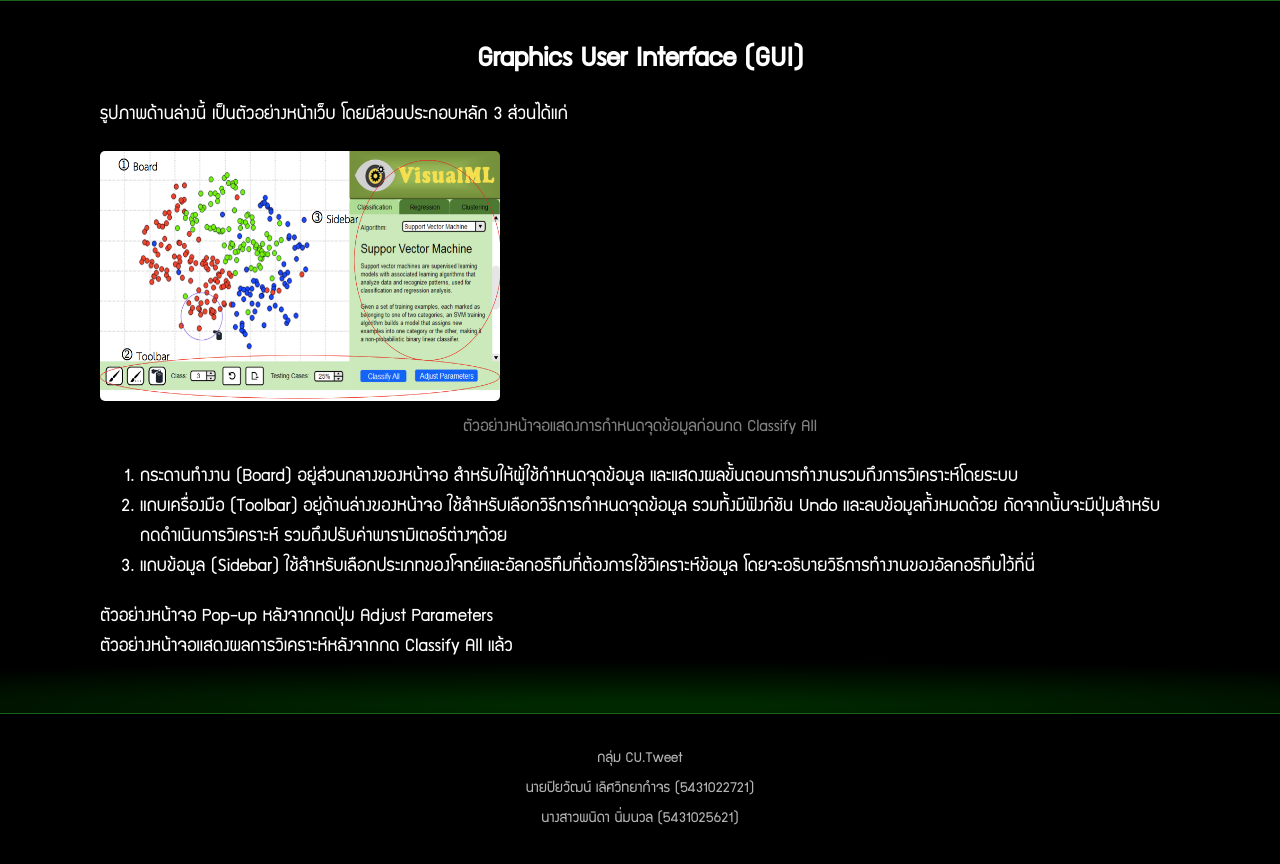
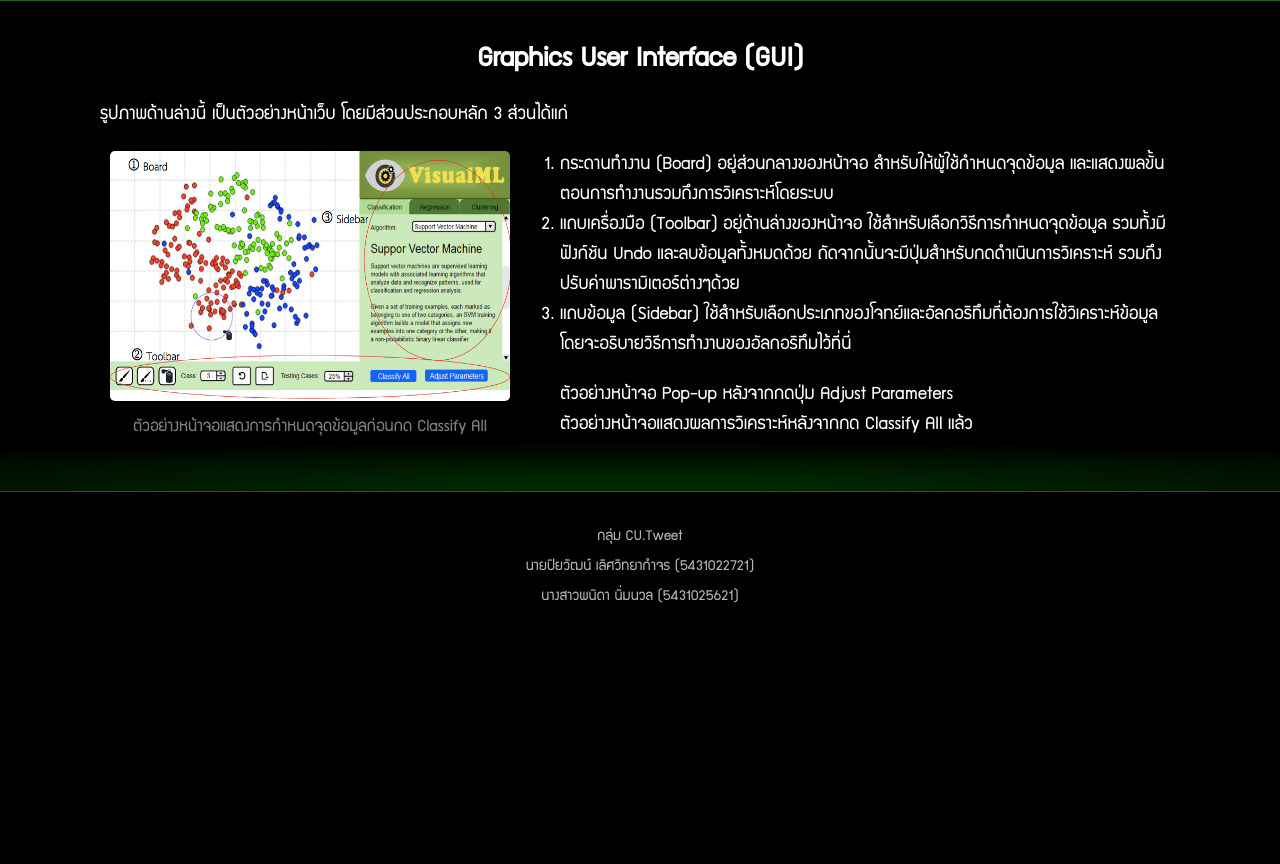
Before and after one commit to dugzzuli/visualML, a PHP site: page /about.html in a window 1280 px wide. Shown: the part 3717-4581 px from the top of the page. After the commit the page ends 4320 px from the top, so only its background shows below. Run offline with PHP 8.4, Linux system fonts and the light colour scheme; some web fonts are replaced.

Commit message:
fix merge conflic

```diff
--- a/About Page/about.html
+++ b/About Page/about.html
@@ -175,15 +175,10 @@
 				</div>
 				<div>
 
+					ตัวอย่างหน้าจอ Pop-up หลังจากกดปุ่ม Adjust Parameters<br>
 
-
-
-
-				ตัวอย่างหน้าจอ Pop-up หลังจากกดปุ่ม Adjust Parameters<br>
-
-
-				ตัวอย่างหน้าจอแสดงผลการวิเคราะห์หลังจากกด Classify All แล้ว<br>
-			</div>
+					ตัวอย่างหน้าจอแสดงผลการวิเคราะห์หลังจากกด Classify All แล้ว<br>
+				</div>
 			</div>
 		</div>
 		<footer>
--- a/About Page/style.css
+++ b/About Page/style.css
@@ -240,7 +240,6 @@ footer{
     margin-right: auto;
 }
 
-<<<<<<< HEAD
 #sample2Block{
 	float:left;
 	margin-left: 10px;
@@ -259,5 +258,3 @@ footer{
 	height:250px;
 	width:400px;
 }
-=======
->>>>>>> f20074ca9d3757653db27db7c802f7170ec73219
```
